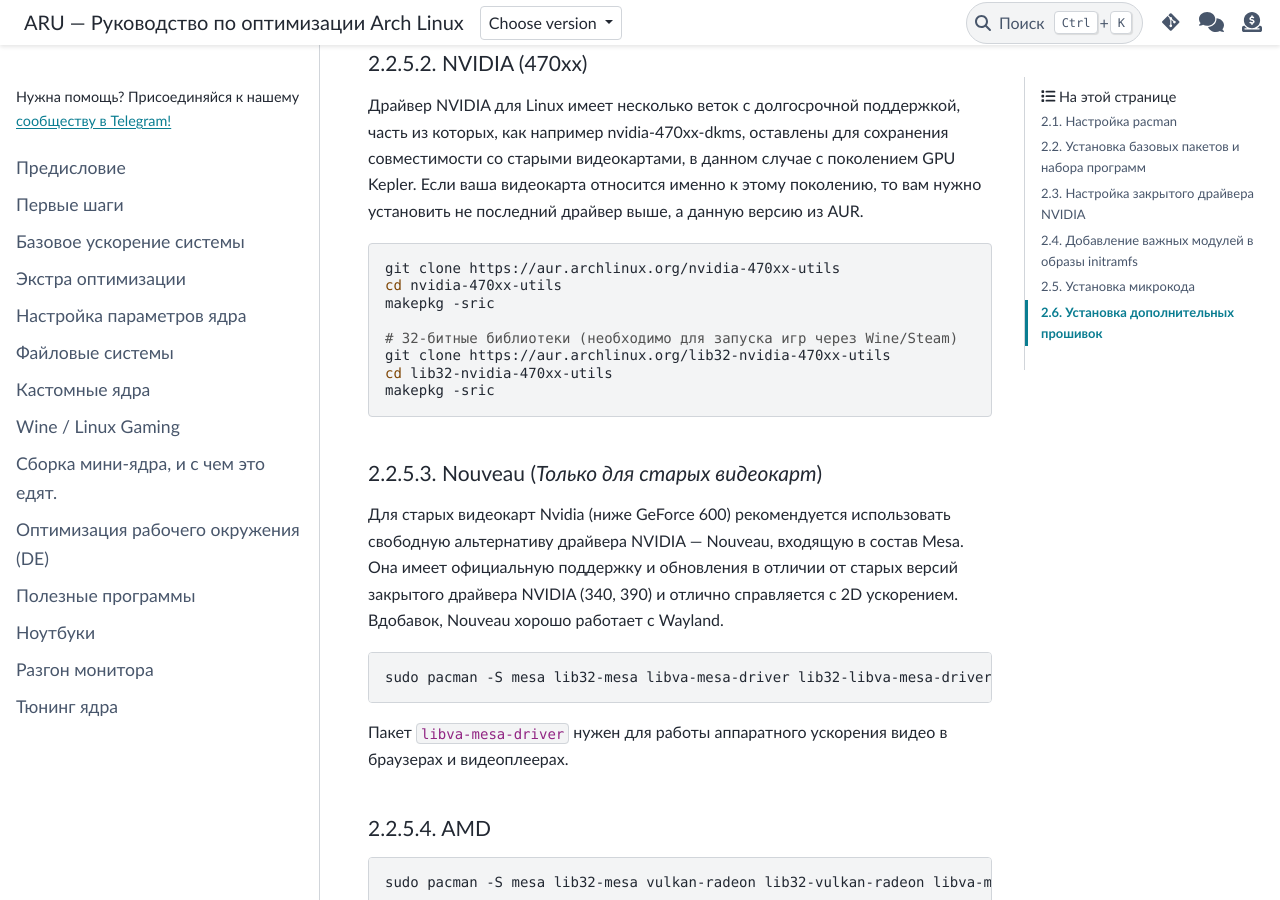
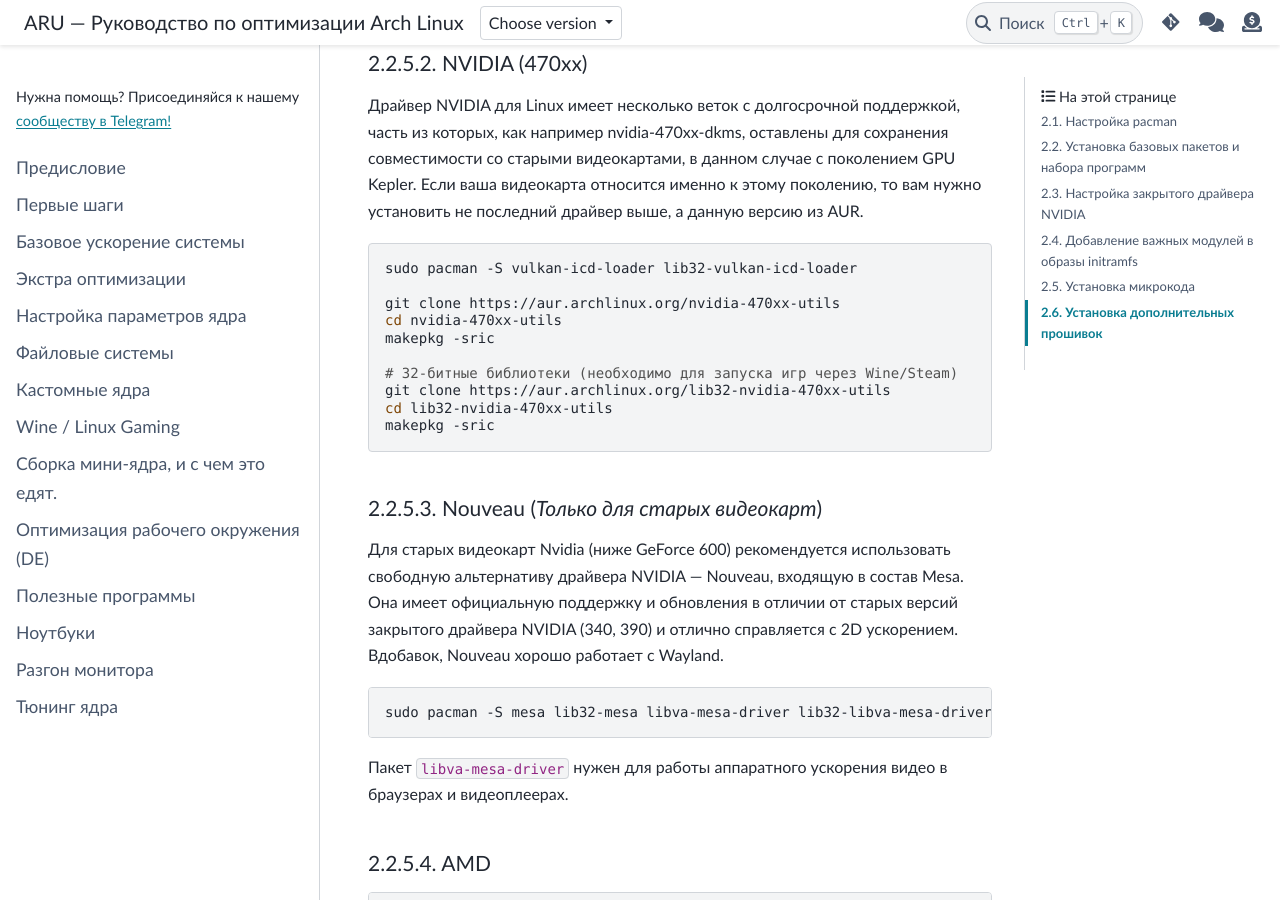
Before and after one commit to ventureoo/ARU, a Sphinx documentation site: the page built from docs/source/first-steps.rst, in a window 1280 px wide and 900 px high, scrolled down 5669 px. Built offline with Sphinx 7.4.7 and the PyData theme 0.15.4, drawn with Linux system fonts in a browser that asks for light colours.

Commit message:
first-steps: Bring back vulkan-icd-loader for NVIDIA

```diff
--- a/docs/source/first-steps.rst
+++ b/docs/source/first-steps.rst
@@ -268,7 +268,7 @@
 
 ::
 
-  sudo pacman -S nvidia-dkms nvidia-utils lib32-nvidia-utils nvidia-settings lib32-opencl-nvidia opencl-nvidia libxnvctrl
+  sudo pacman -S nvidia-dkms nvidia-utils lib32-nvidia-utils nvidia-settings lib32-opencl-nvidia opencl-nvidia libxnvctrl vulkan-icd-loader lib32-vulkan-icd-loader
 
 NVIDIA (470xx)
 ---------------
@@ -279,6 +279,8 @@
 данном случае с поколением GPU Kepler. Если ваша видеокарта относится
 именно к этому поколению, то вам нужно установить не последний драйвер
 выше, а данную версию из AUR. ::
+
+  sudo pacman -S vulkan-icd-loader lib32-vulkan-icd-loader
 
   git clone https://aur.archlinux.org/nvidia-470xx-utils
   cd nvidia-470xx-utils
```
